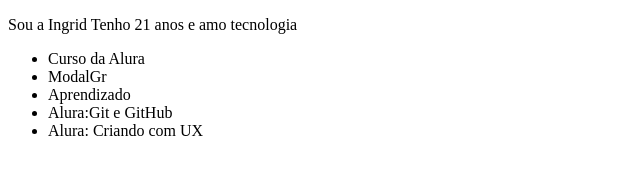
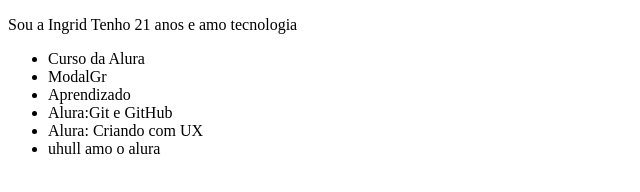
Before and after one commit to IngridFBalbino/Teste-gitbranch, a plain HTML site: page index.html in a window 1280 px wide. Shown: the whole page, without its empty margins (0-640 px from the left). Drawn offline with Linux system fonts and the light colour scheme.

Commit message:
adicionando comentário

```diff
--- a/index.html
+++ b/index.html
@@ -12,4 +12,5 @@
             <li>Aprendizado</li>
 <li>Alura:Git e GitHub</li>
 <li>Alura: Criando com UX</li>
+<li>uhull amo o alura</li>
     </ul>
```
